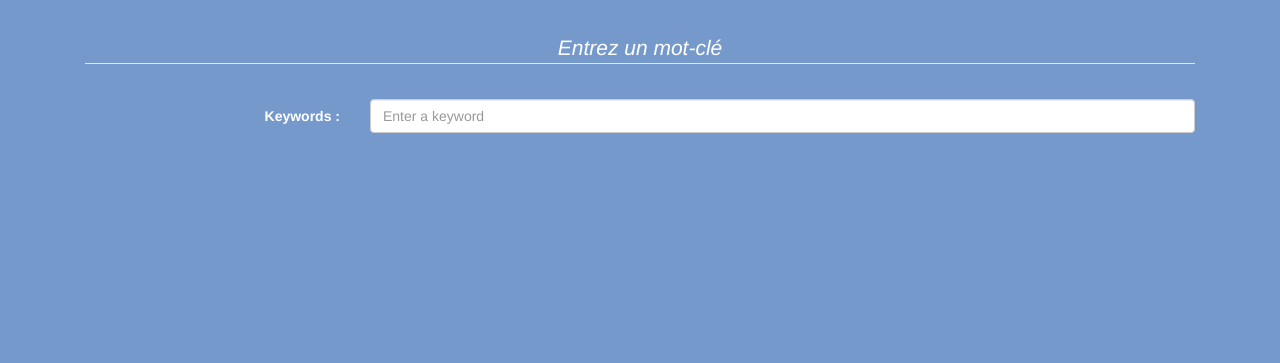
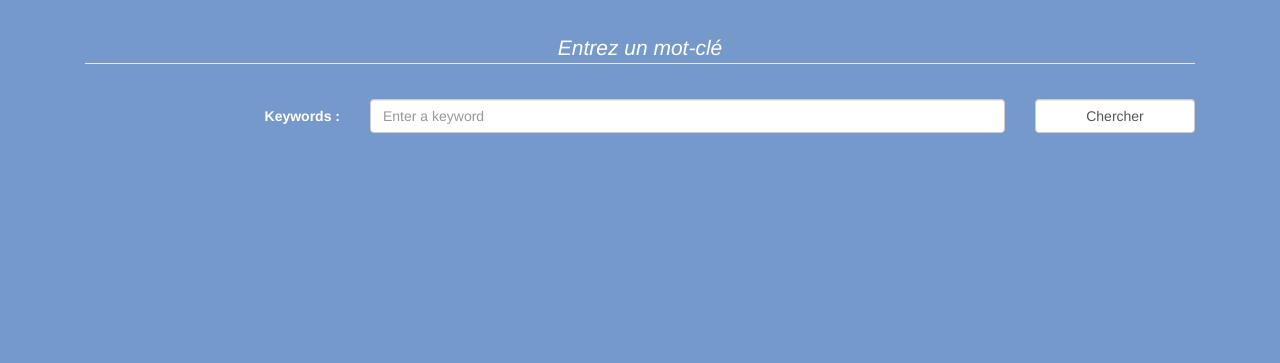
Before and after one commit to NH0/TDlog, a Flask app: page / in a window 1280 px wide. Shown: the part 57-420 px from the top of the page. Run offline with Flask 2, Linux system fonts and the light colour scheme; some libraries are stand-ins or nearby versions.

Commit message:
Ajout d'un bouton pour envoyer le resultat

```diff
--- a/Affichage_Newspaper/fbapp/templates/home.html
+++ b/Affichage_Newspaper/fbapp/templates/home.html
@@ -11,8 +11,11 @@
       <div class="row">
         <div class="form-group">
           <label for="text" class="col-lg-3 control-label">Keywords : </label>
-          <div class="col-lg-9">
+          <div class="col-lg-7">
             <input type="text" class="form-control" id="text" placeholder="Enter a keyword">
+          </div>
+          <div class="col-lg-2">
+            <input type="button" class="form-control" id="send" value="Chercher">
           </div>
         </div>
       </div>
```
